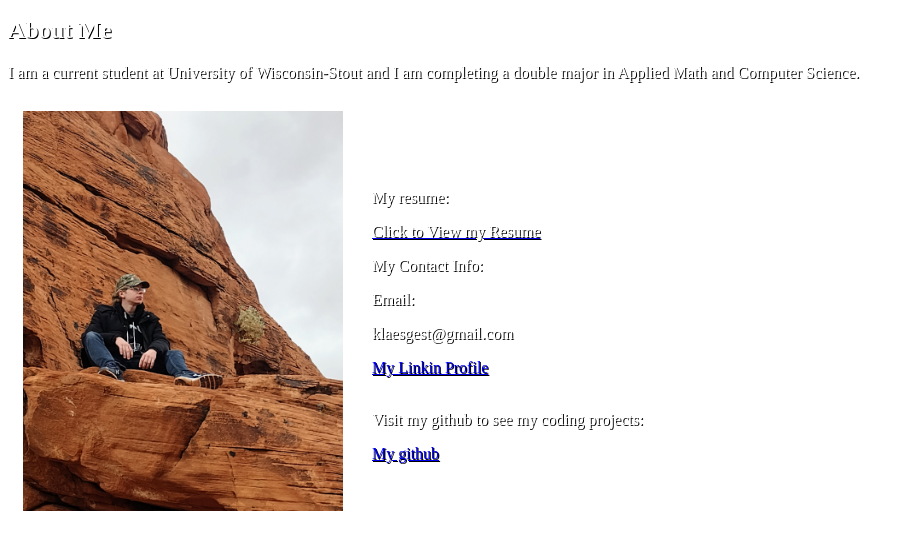
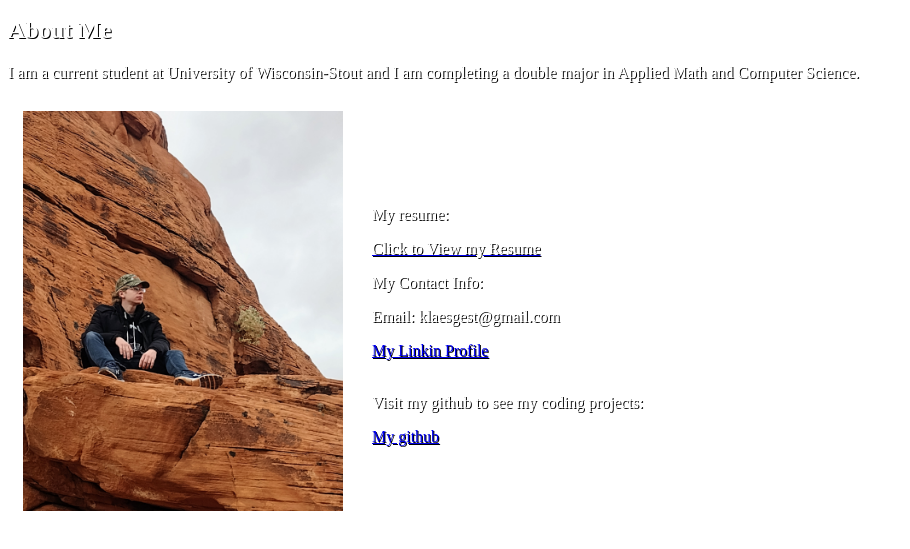
Before and after one commit to ThomasKla06/Thomas-Klaesges-Portfolio, a plain HTML site: page ThomasKPortfolio.html in a window 1280 px wide. Shown: the part 101-650 px from the top of the page, without its empty margins (0-910 px from the left). Drawn offline with Linux system fonts and the light colour scheme.

Commit message:
Update ThomasKPortfolio.html

```diff
--- a/ThomasKPortfolio.html
+++ b/ThomasKPortfolio.html
@@ -26,8 +26,7 @@
 					</a>
 
 					<p>My Contact Info:<br></p>
-					<p>Email:</p>
-					<p>klaesgest@gmail.com</p>
+					<p>Email: klaesgest@gmail.com</p>
 					<a href="https://www.linkedin.com/in/thomas-k06/" target="_blank">My Linkin Profile</a>
 
 					<p><br>Visit my github to see my coding projects:</p>
```
